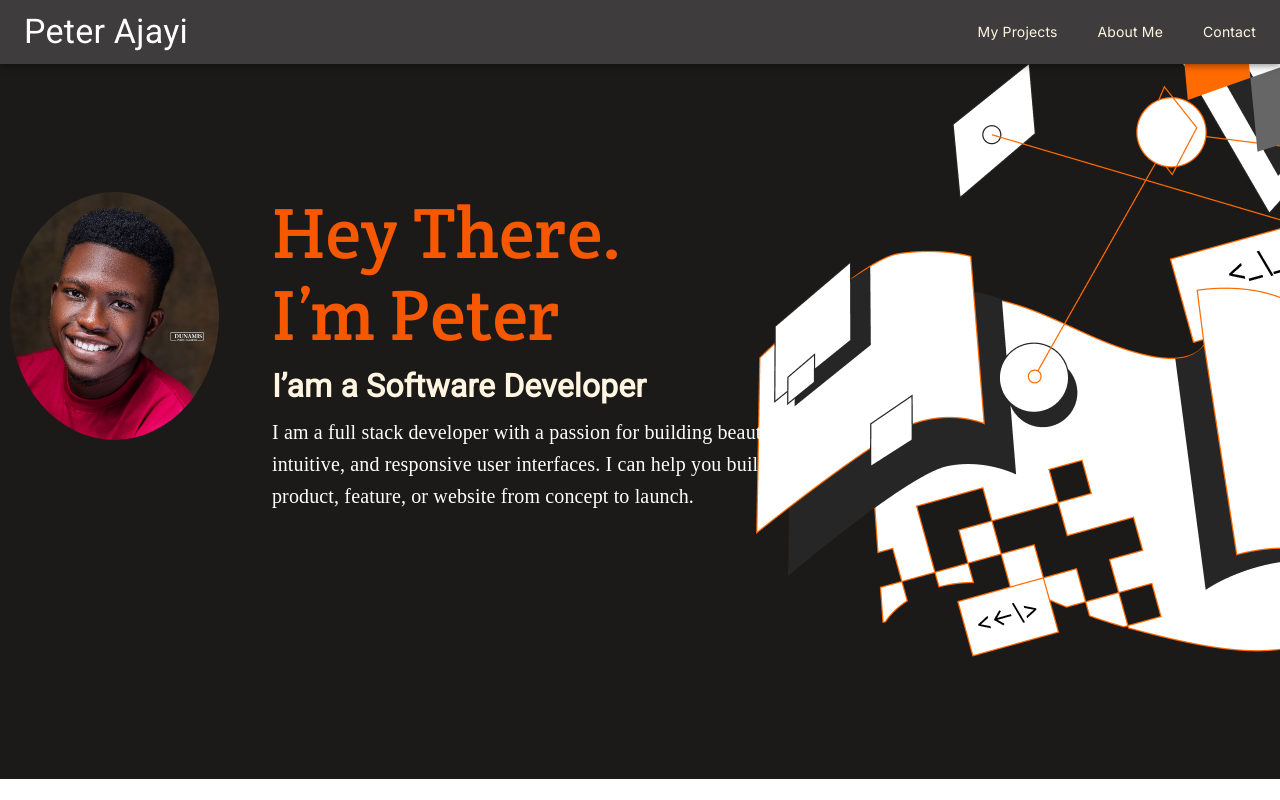
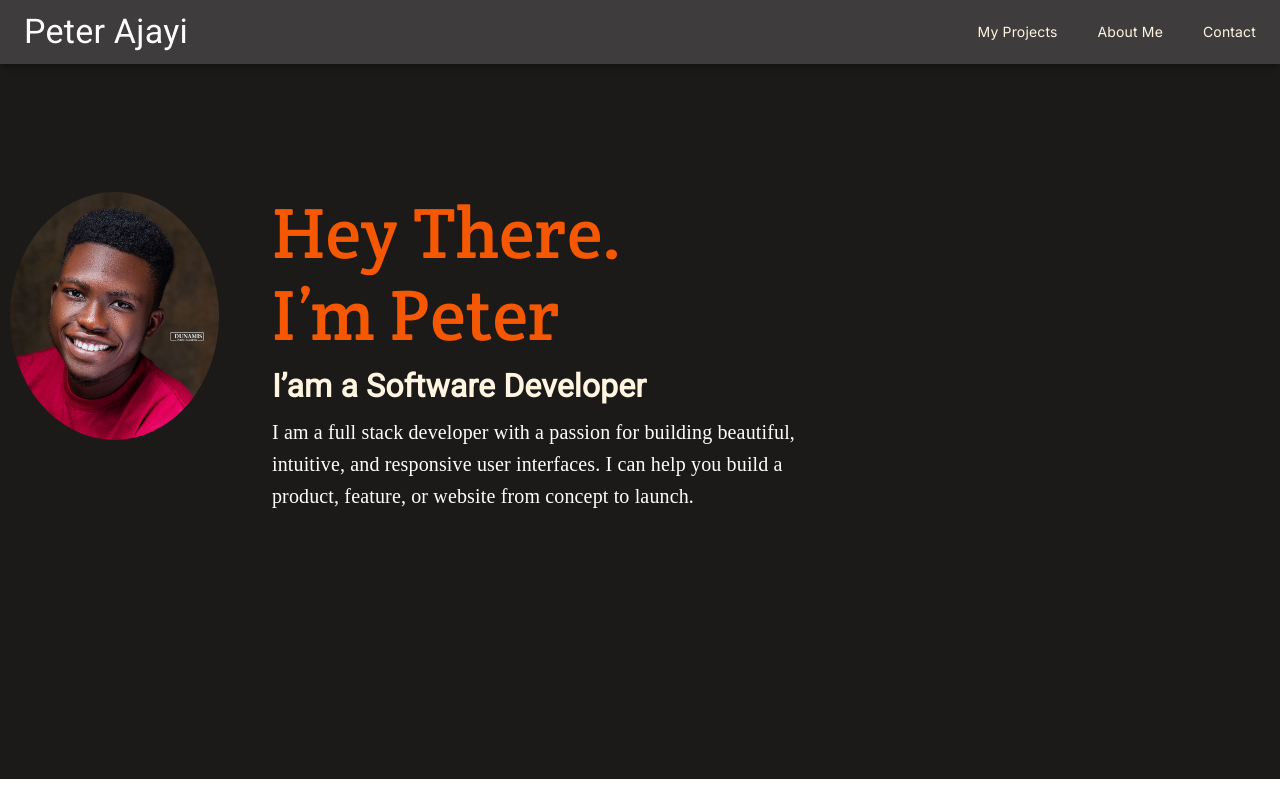
Before and after one commit to peterdgreat/My-Personal-Website, a React (Create React App) app: page / in a window 1280 px wide. Shown: the top 800 px of the page. Built offline with nearby package versions, Linux system fonts and the light colour scheme.

Commit message:
comment out bg image hero

```diff
--- a/src/styles/Hero.css
+++ b/src/styles/Hero.css
@@ -6,7 +6,7 @@
   padding: 0  0;
   margin: 0;
   background-color: #1c1a19;
-  background-image: url("../assets/background-m.png");
+  /* background-image: url("../assets/background-m.png"); */
   background-repeat: no-repeat;
   background-position: bottom right;
 }
@@ -113,8 +113,4 @@
   .section {
     padding-right: 0;
   }
-
-  .home-bg {
-    background-image: url("../assets/background-d.png");
-  }
 }
```
